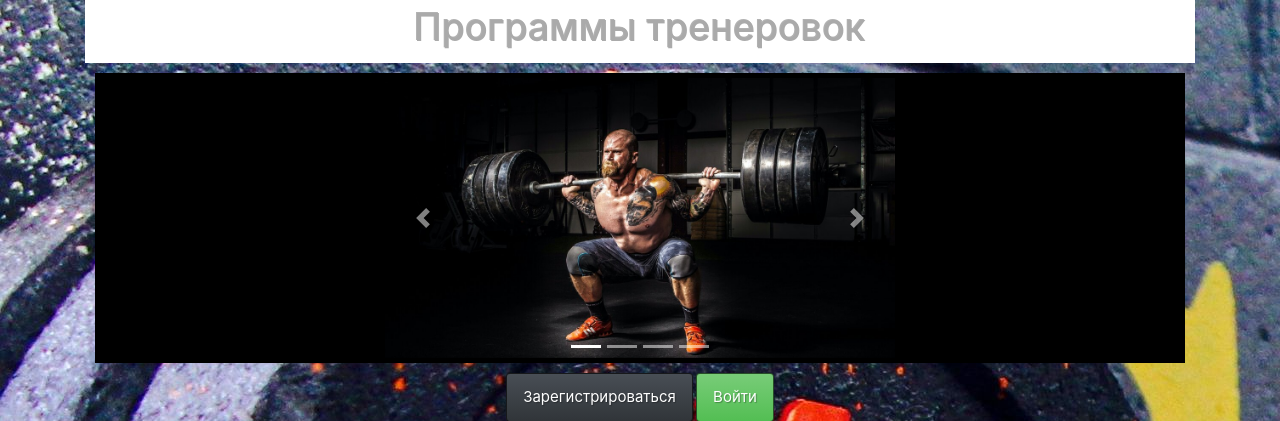
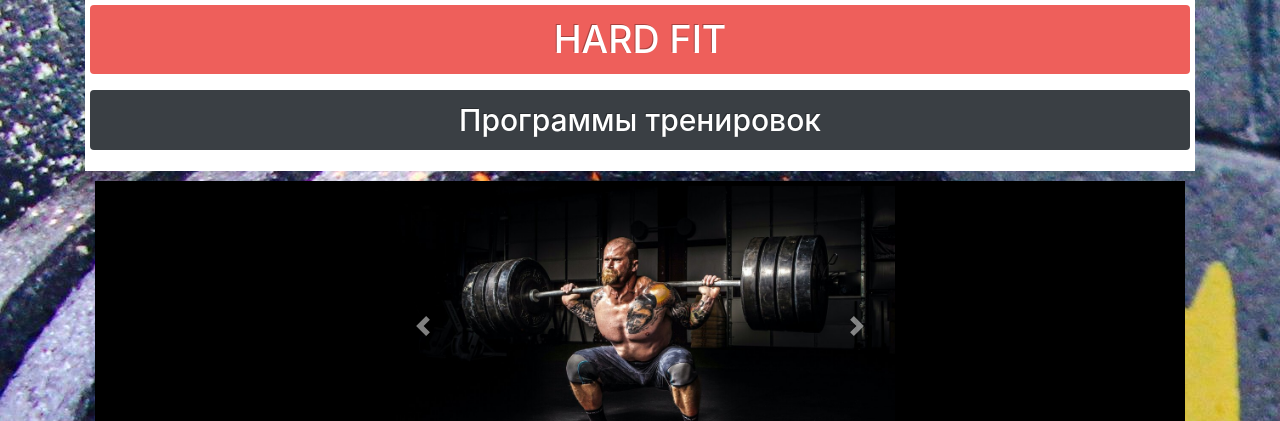
Before and after one commit to MDBaryshev/project_web, a Flask app: page / in a window 1280 px wide. Shown: the top 421 px of the page. Run offline with Flask 3, Linux system fonts and the light colour scheme; data comes from the database, SQL or seed files in the repository; some libraries are stand-ins or nearby versions.

Commit message:
Add files via upload

```diff
--- a/Project_WEB-main/templates/index.html
+++ b/Project_WEB-main/templates/index.html
@@ -20,7 +20,8 @@
    text-align: center;
 </style>
 <div class="text">
-<h1>Программы тренеровок</h1>
+<h1 class="alert alert-danger" role="alert"> HARD FIT</h1>
+<h2 class="alert alert-primary" role="alert"> Программы тренировок</h2>
 </div>
 <div class="row" style="margin: 10px; border: 5px solid #000000; background: #000000">
     <div class="offset-md-3 col-md-6">
```
